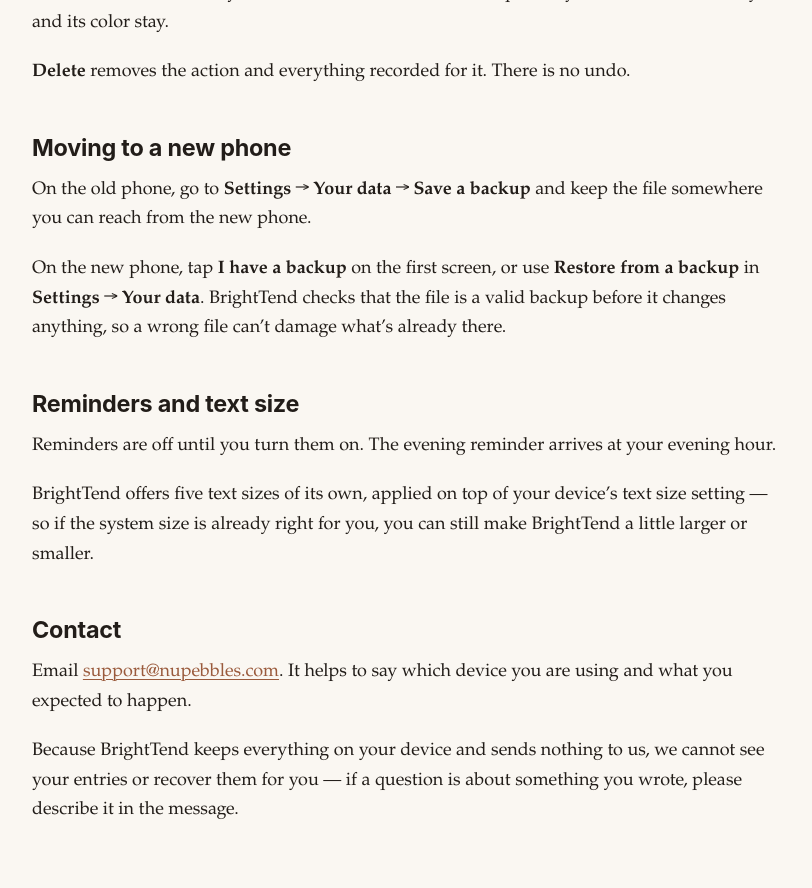
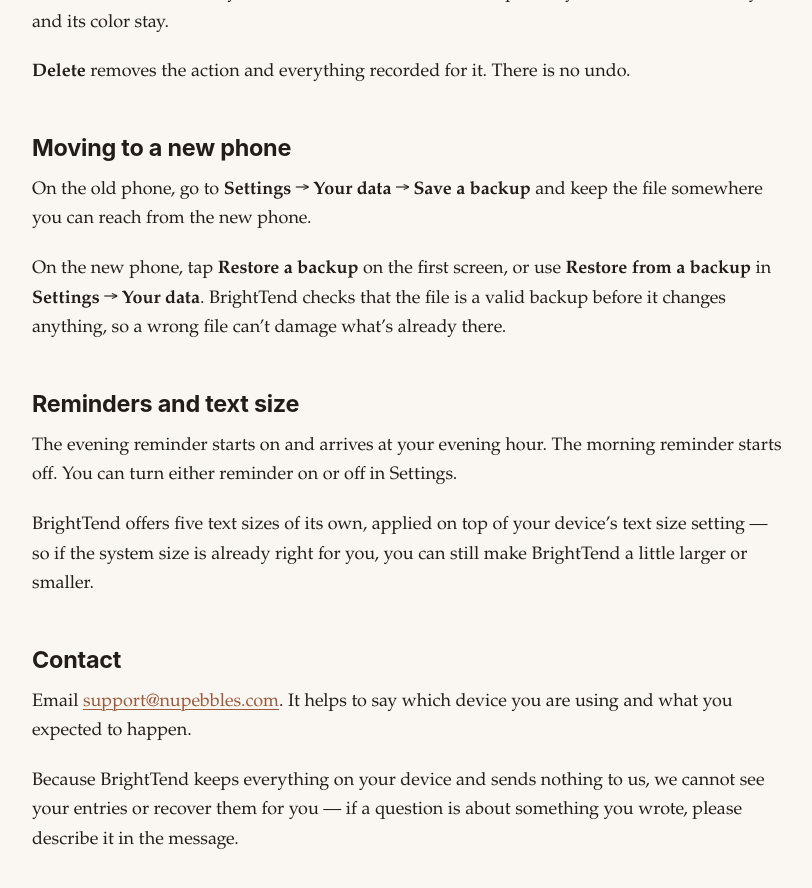
Before and after one commit to beccapearl/nupebbles, a Jekyll site: the page built from apps/brighttend/support.md, in a window 1280 px wide and 900 px high, scrolled down 927 px. Shown: the top 888 px of the window, without its empty margins (230-1042 px from the left). Built offline with Jekyll 4.4.1, drawn with Linux system fonts in a browser that asks for light colours.

Commit message:
Update BrightTend support wording

```diff
--- a/apps/brighttend/support.md
+++ b/apps/brighttend/support.md
@@ -26,10 +26,10 @@
 
 On the old phone, go to **Settings → Your data → Save a backup** and keep the file somewhere you can reach from the new phone.
 
-On the new phone, tap **I have a backup** on the first screen, or use **Restore from a backup** in **Settings → Your data**. BrightTend checks that the file is a valid backup before it changes anything, so a wrong file can't damage what's already there.
+On the new phone, tap **Restore a backup** on the first screen, or use **Restore from a backup** in **Settings → Your data**. BrightTend checks that the file is a valid backup before it changes anything, so a wrong file can't damage what's already there.
 
 ## Reminders and text size
 
-Reminders are off until you turn them on. The evening reminder arrives at your evening hour.
+The evening reminder starts on and arrives at your evening hour. The morning reminder starts off. You can turn either reminder on or off in Settings.
 
 BrightTend offers five text sizes of its own, applied on top of your device's text size setting — so if the system size is already right for you, you can still make BrightTend a little larger or smaller.
```
